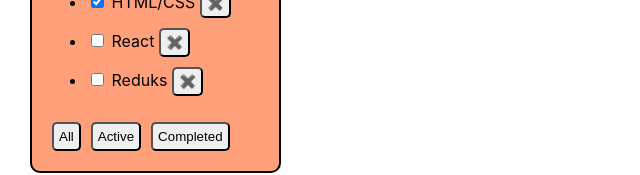
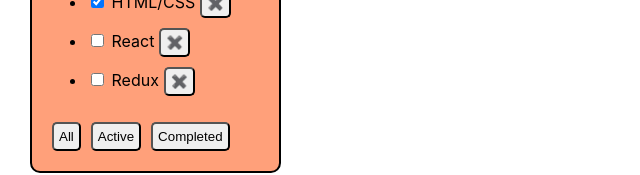
Before and after one commit to Mger-arzi/TodoList1, a React (Create React App) app: page / in a window 1280 px wide. Shown: the part 217-392 px from the top of the page, without its empty margins (0-640 px from the left). Built offline with nearby package versions, Linux system fonts and the light colour scheme.

Commit message:
add 2lissen

```diff
--- a/src/App.tsx
+++ b/src/App.tsx
@@ -1,21 +1,21 @@
 import React, { useState } from 'react';
 import './App.css';
-import { TodoList } from './TodoList';
+import { TaskType, TodoList } from './TodoList';
 
     export type filterTodoListType = "All" | "Active" | "Completed"
 
 function App() {
 
-    const [tasks, setTasks] = useState([
+    const [tasks, setTasks] = useState < Array <TaskType> > ([
         {id: 1, title: "JS", isDone: true},
         {id: 2, title: "HTML/CSS", isDone: true},
         {id: 3, title: "React", isDone: false},
-        {id: 4, title: "Reduks", isDone: false}
+        {id: 4, title: "Redux", isDone: false}
     ])
 
 
+    const [ filter, setFilter] = useState<filterTodoListType>("All")
 
-    const [ filter, setFilter] = useState<filterTodoListType>("All")
     let filterTodoList = tasks
     if(filter === "Active"){
         filterTodoList = filterTodoList.filter(tasks => tasks.isDone === false)
--- a/src/TodoList.tsx
+++ b/src/TodoList.tsx
@@ -2,7 +2,7 @@ import React, { FC } from 'react';
 import { Button } from './Button';
 import { filterTodoListType } from './App';
 
-type TaskType = {
+export type TaskType = {
 	id: number
 	title: string
 	isDone: boolean
```
